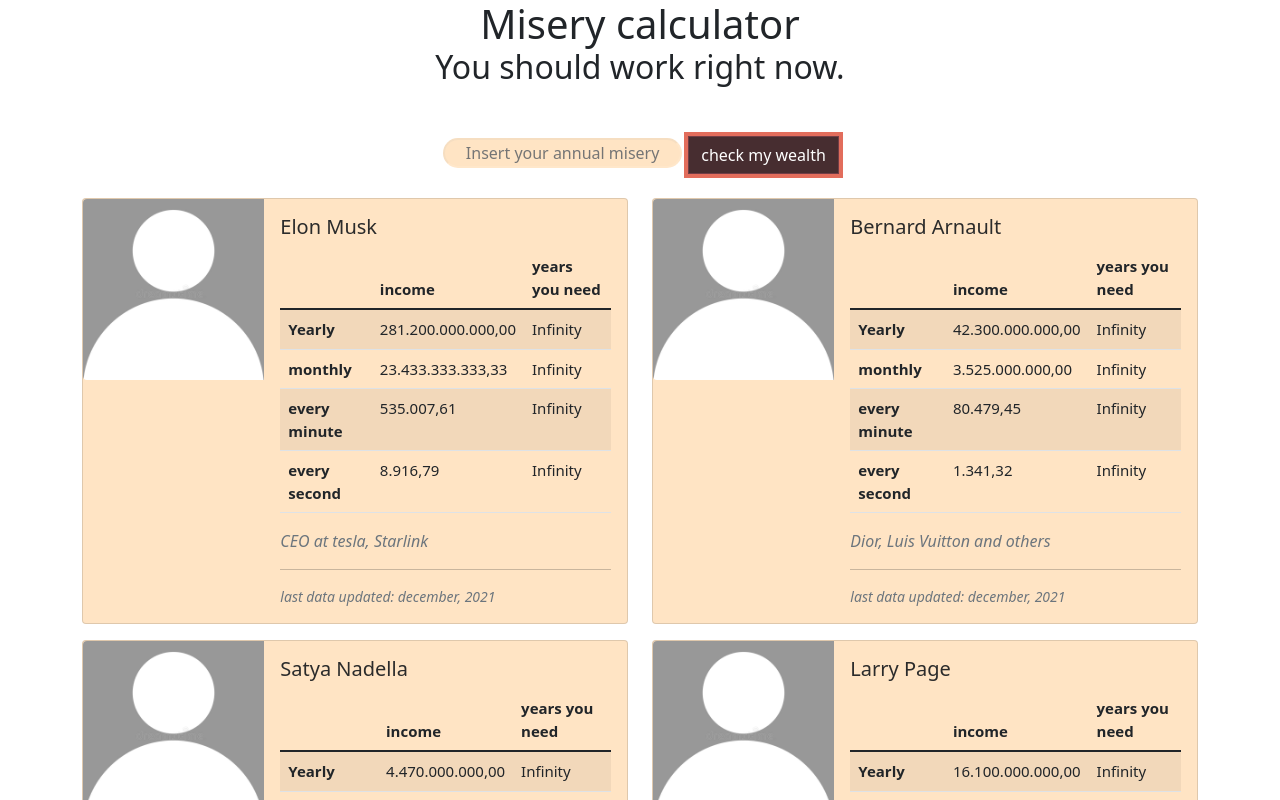
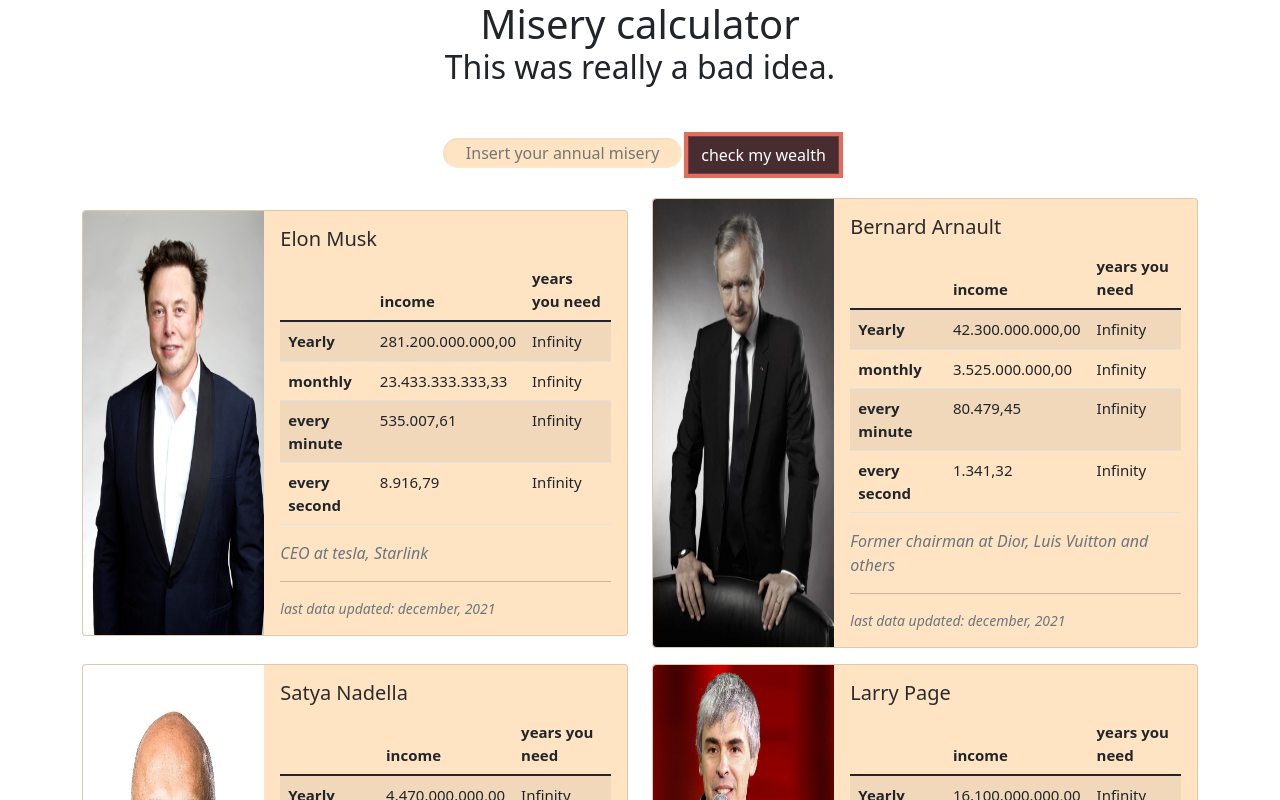
Before and after one commit to fr4p3rzz/MiseryCalculator, a plain HTML site: page index.html in a window 1280 px wide. Both pictures are taken after a click on the button "check my wealth". Shown: the top 800 px of the page. Drawn offline with Linux system fonts and the light colour scheme.

Commit message:
added images, new quotes

```diff
--- a/assets/css/style.css
+++ b/assets/css/style.css
@@ -26,6 +26,10 @@ input[type="number"]
     text-align: center;
 }
 
+#photo-of-the-rich{
+  height: 100%;
+}
+
 /* Chrome, Safari, Edge, Opera */
 input::-webkit-outer-spin-button,
 input::-webkit-inner-spin-button {
--- a/assets/js/actions.js
+++ b/assets/js/actions.js
@@ -1,23 +1,24 @@
 /** The bois */
 let milionaires = [];
-let elonMusk = new milionaire("Elon Musk", 281200000000, "CEO at tesla, Starlink");
-let bernardArnault = new milionaire("Bernard Arnault", 42300000000, "Dior, Luis Vuitton and others");
-let billGates = new milionaire("Bill gates", 10700000000, "Founder at Microsoft, B&MFundation");
-let satyaNadella = new milionaire("Satya Nadella", 4470000000, "CEO at Microsoft");
-let larryPage = new milionaire ("Larry Page", 16100000000, "Founder at Google, Alphabet");
-let markZuckerberg = new milionaire("Mark Zuckemberg", 23400000, "Founder of Meta");
-let ericSchmidt = new milionaire("Eric Schmidt", 5700000000, "CEO at Google, Alphabet");
-let jeffBezos = new milionaire("Jeff Bezos", 64000000000, "Founder at Amazon");
-let jkRowling = new milionaire("J.K. Rowling", 61125000, "Writer");
+let baseFilepath = "assets/imgs/";
+let elonMusk = new milionaire("Elon Musk", 281200000000, "CEO at tesla, Starlink", baseFilepath+"musk.jpeg");
+let bernardArnault = new milionaire("Bernard Arnault", 42300000000, "Former chairman at Dior, Luis Vuitton and others",baseFilepath+"arnault.jpeg");
+let billGates = new milionaire("Bill gates", 10700000000, "Founder at Microsoft, B&MFundation",baseFilepath+"gates.jpeg");
+let satyaNadella = new milionaire("Satya Nadella", 4470000000, "CEO at Microsoft", baseFilepath+"nadella.jpeg");
+let larryPage = new milionaire ("Larry Page", 16100000000, "Founder at Google, Alphabet", baseFilepath+"page.jpeg");
+let michaelBloomberg = new milionaire("Michael Bloomberg", 15000000000, "retired CEO at Bloomberg LP", baseFilepath+"bloomberg.jpeg");
+let francoiseMeyers = new milionaire("Françoise Bettencourt Meyers", 16900000000, "Vice-chairperson at L'Oréal", baseFilepath+"meyers.jpeg");
+let jeffBezos = new milionaire("Jeff Bezos", 64000000000, "Founder at Amazon", baseFilepath+"bezos.jpeg");
+let larryEllison = new milionaire("Larry Ellison", 34000000000, "Founder at Oracle Corp.", baseFilepath+"ellison.jpeg");
 
 milionaires.push(elonMusk);
 milionaires.push(bernardArnault);
 milionaires.push(satyaNadella);
 milionaires.push(larryPage);
-milionaires.push(markZuckerberg);
-milionaires.push(ericSchmidt);
+milionaires.push(michaelBloomberg);
+milionaires.push(francoiseMeyers);
 milionaires.push(jeffBezos);
-milionaires.push(jkRowling);
+milionaires.push(larryEllison);
 
 /** The place */
 let cardGrid = document.getElementById("cards-row");
--- a/assets/js/functions.js
+++ b/assets/js/functions.js
@@ -1,5 +1,5 @@
 /** Milionaire passport */
-function milionaire(name, yearIncome, description = "", lastUpdated = "december, 2021", filepath = "assets/imgs/default.jpg")
+function milionaire(name, yearIncome, description = "", filepath = "assets/imgs/default.jpg", lastUpdated = "december, 2021")
 {
     this.name = name;
     this.yearIncome = yearIncome;
@@ -55,7 +55,7 @@ function compareMinute(value1, value2){
 }
 
 function compareSecond(value1, value2){
-    result = (incomePerSecond(value1) / value2).toFixed(commaValue + 2);
+    result = (incomePerSecond(value1) / value2);
     return explicitTime(result);
 }
 
@@ -83,6 +83,7 @@ function toRupee(income)
 function explicitTime(time)
 {
     let oneMonth = 0.1 // Percentage of 1 month in a year
+    let twoWeeks = 0.04 // Percentage of one week in a year
     let oneWeek = 0.02 // Percentage of one week in a year
     let oneDay = 0.003 // Percentage of a day in a year
     let oneHour = 0.0001 // Percentage of 1 hour in a year
@@ -90,6 +91,8 @@ function explicitTime(time)
     let fiveMins = 0.00001 // Percentage of 5 minutes in a year
 
     if(time < oneMonth)
+    {
+        if(time < twoWeeks)
         {
             if(time < oneWeek)
             {
@@ -125,12 +128,17 @@ function explicitTime(time)
             }
             else
             {
+                return '~ 2 weeks'
+            }
+        }
+        else
+        {
             return '~ 1 month';
         }
     }
     else
     {
-        return time;
+        return parseFloat(time).toFixed(commaValue);
     }
 }
 
--- a/assets/js/quotes.js
+++ b/assets/js/quotes.js
@@ -6,7 +6,10 @@ let quotes = [
     "You should work right now.",
     "You should study right now.",
     "This was really a bad idea.",
-    "Economy sucks."
+    "Economy sucks.",
+    "Don't think too much about that.",
+    "Remember to drink water.",
+    "At least you have some free time"
 ];
 
 /** Output a random quote */
```
Also changed, not shown: assets/imgs/arnault.jpeg (added), assets/imgs/bezos.jpeg (added), assets/imgs/bloomberg.jpeg (added), assets/imgs/gates.jpeg (added), assets/imgs/meyers.jpeg (added), assets/imgs/musk.jpeg (added), assets/imgs/nadella.jpeg (added), assets/imgs/page.jpeg (added), 1 other file. Lines whose indentation alone changed are shown as unchanged.
